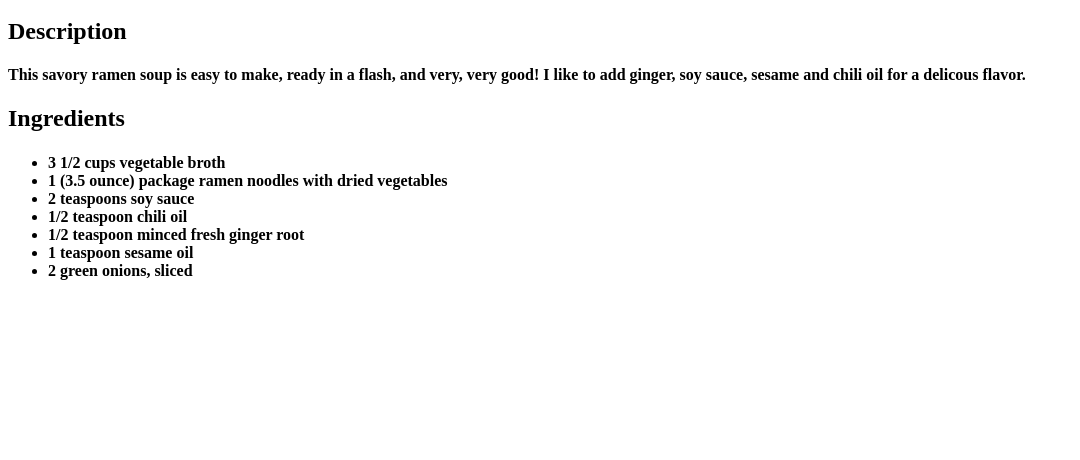
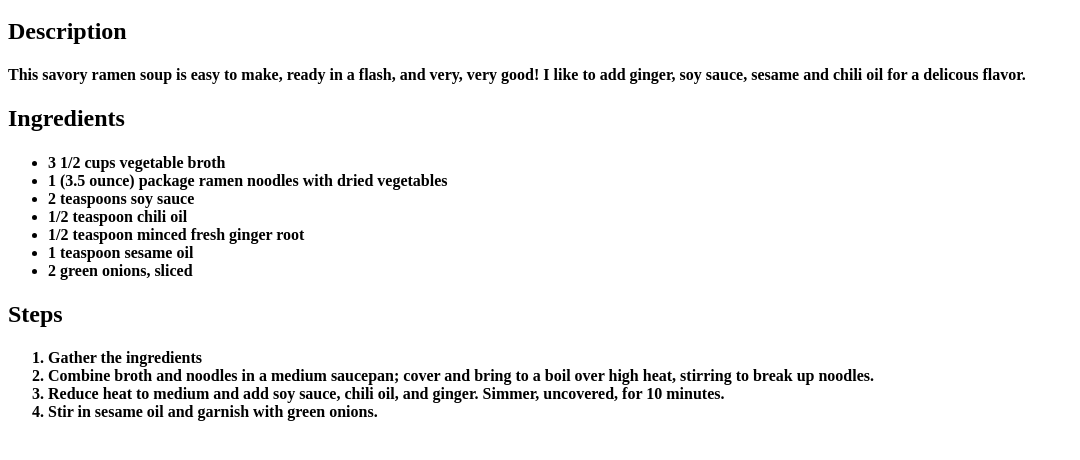
Before and after one commit to JRodgers372/odin-recipes, a plain HTML site: page recipes/ramen.html in a window 1280 px wide. Shown: the part 102-562 px from the top of the page, without its empty margins (0-1080 px from the left). Drawn offline with Linux system fonts and the light colour scheme.

Commit message:
Adds steps as ordered list

```diff
--- a/recipes/ramen.html
+++ b/recipes/ramen.html
@@ -31,6 +31,18 @@
             <li>2 green onions, sliced</li>
         </ul></h4>
 
+        <h2>Steps</h2>
+
+        <h4><ol>
+            <li>Gather the ingredients</li>
+            <li>Combine broth and noodles in a medium saucepan; cover
+                and bring to a boil over high heat, stirring to
+                break up noodles.</li>
+            <li>Reduce heat to medium and add soy sauce, chili oil,
+                and ginger. Simmer, uncovered, for 10 minutes.</li>
+            <li>Stir in sesame oil and garnish with green onions.</li>
+        </ol></h4>
+
 
     </body>
 </html>
```
